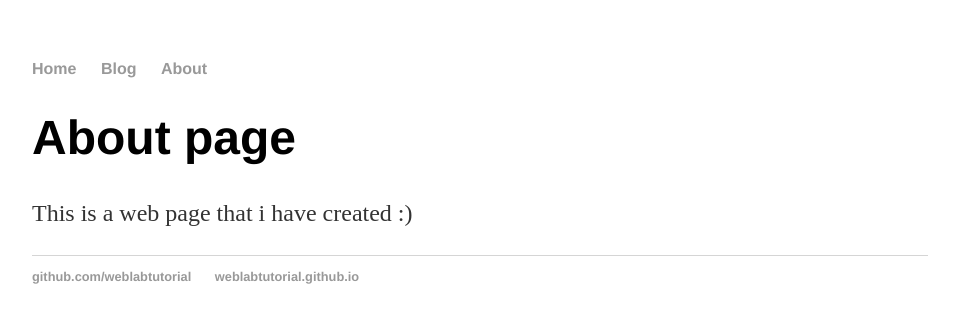
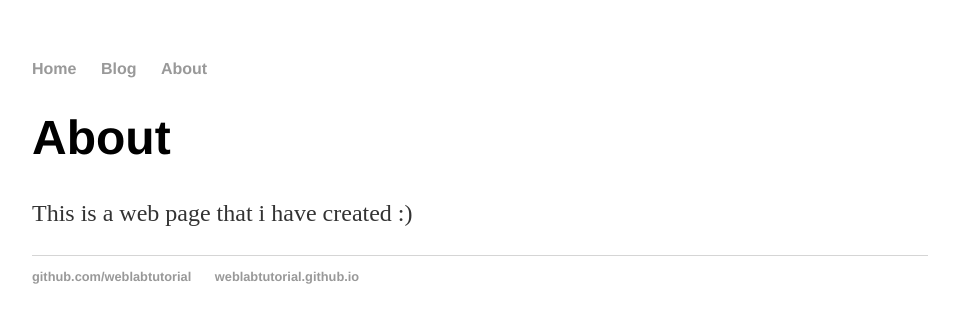
Before and after one commit to prasitha-12/prasitha-12.github.io, a Jekyll site: the page built from about/about.html, in a window 1280 px wide. Shown: the top 323 px of the page, without its empty margins (160-1119 px from the left). Built offline with Jekyll 4.4.1, drawn with Linux system fonts in a browser that asks for light colours.

Commit message:
Update about.html

```diff
--- a/about/about.html
+++ b/about/about.html
@@ -3,6 +3,6 @@ layout: default
 title: Web Programming
 ---
 <div class="blurb">
-        <h1>About page</h1>
+        <h1>About</h1>
         <p>This is a web page that i have created :)</p>
 </div>
```
